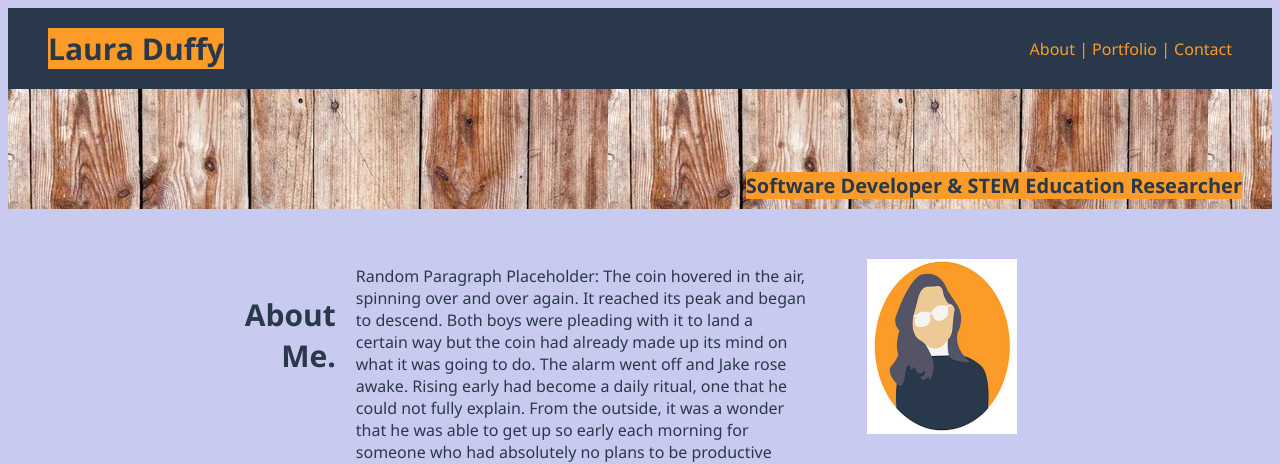
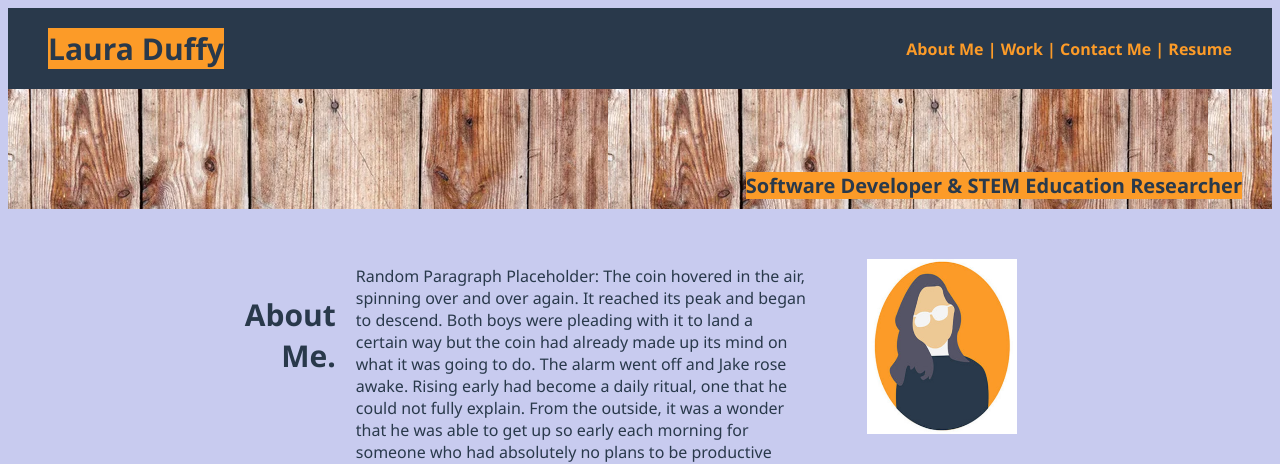
Before and after one commit to duffylaura/portfolio, a plain HTML site: page index.html in a window 1280 px wide. Shown: the top 464 px of the page. Drawn offline with Linux system fonts and the light colour scheme.

Commit message:
Put anchor links in nav bar and uploaded a PDF resume placeholder

```diff
--- a/assets/style.css
+++ b/assets/style.css
@@ -34,6 +34,12 @@
 
  .Name-At-Top-2 {
    margin-right: 20px;
+ }
+
+ .Name-At-Top-2 a {
+   text-decoration: none;
+   color: var(--Nav-Font-Color);
+   font-weight: bolder;
  }
 
  header {
--- a/index.html
+++ b/index.html
@@ -12,7 +12,12 @@
     <body>
             <nav>
                 <span class="Name-At-Top-1"> Laura Duffy </span>
-                <span class="Name-At-Top-2"> About | Portfolio | Contact </span>
+                <span class="Name-At-Top-2">
+                <a href="#About-Me-Anchor">About Me | </a>
+                <a href="#Work-Section-Anchor">Work |</a>
+                <a href="#Contact-Me-Anchor">Contact Me |</a>
+                <a href="./assets/Resume/Resume-9-27-22.pdf"> Resume </a>
+                </span>
             </nav>
 
             <header>
@@ -21,7 +26,7 @@
 
             <div class="container">
 
-                <section class = "About-Me">
+                <section class = "About-Me" id="About-Me-Anchor">
                     <h1> About Me. </h1>
                     <p>
                         Random Paragraph Placeholder: The coin hovered in the air, spinning over and over again. It reached its peak and began to descend. Both boys were pleading with it to land a certain way but the coin had already made up its mind on what it was going to do.
@@ -32,7 +37,7 @@
                     </figure>
                 </section>
 
-                <section class="Work-Section">
+                <section class="Work-Section" id="Work-Section-Anchor">
                     <h1> Work. </h1>
 
                     <div class = "Work-Section-Middle">
@@ -84,7 +89,7 @@
                     <h1></h1>
                 </section>
 
-                <section class = "Contact-Me">
+                <section class = "Contact-Me" id="Contact-Me-Anchor">
                     <h1> Contact Me. </h1>
                     <a href="tel:555555555">555.555.5555</a>
                     <a href="email:lauraduffy700@gmail.com"> lauraduffy700@gmail.com</a>
```
Also changed, not shown: 2 other files.
